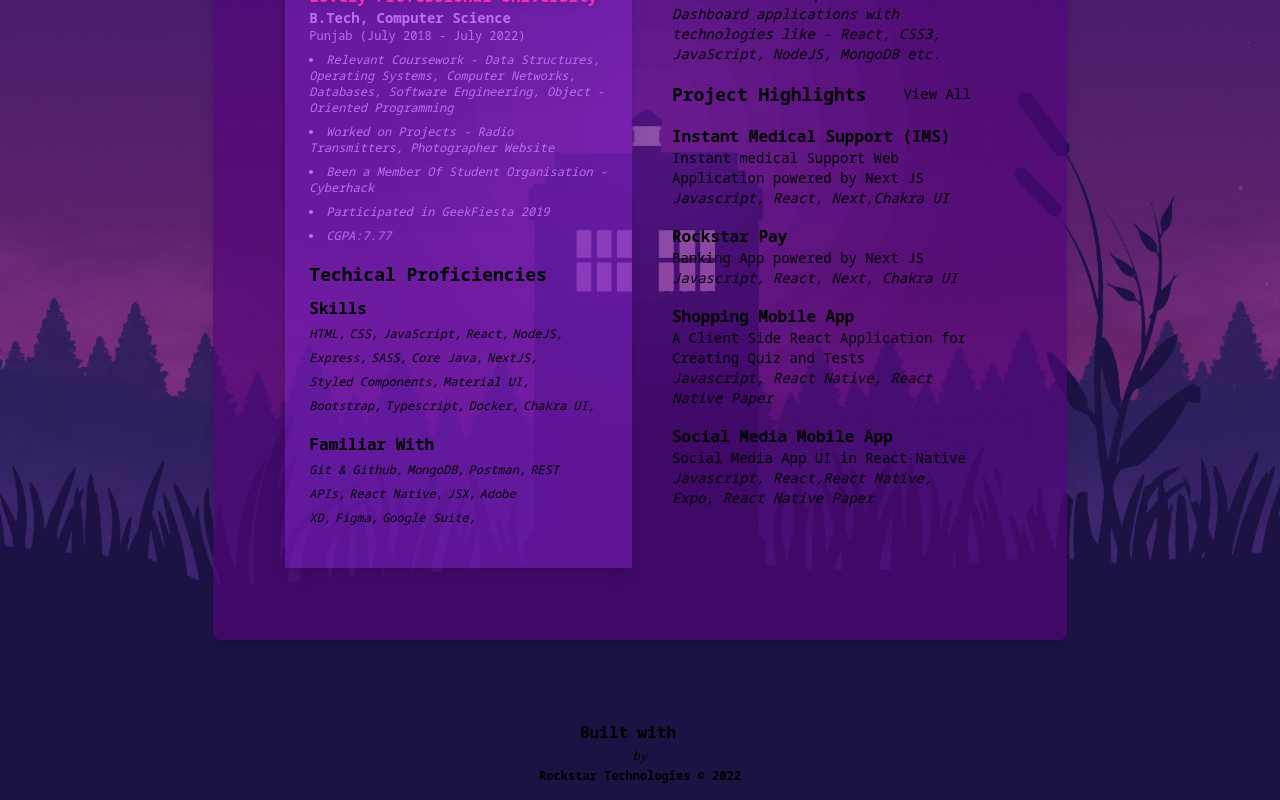
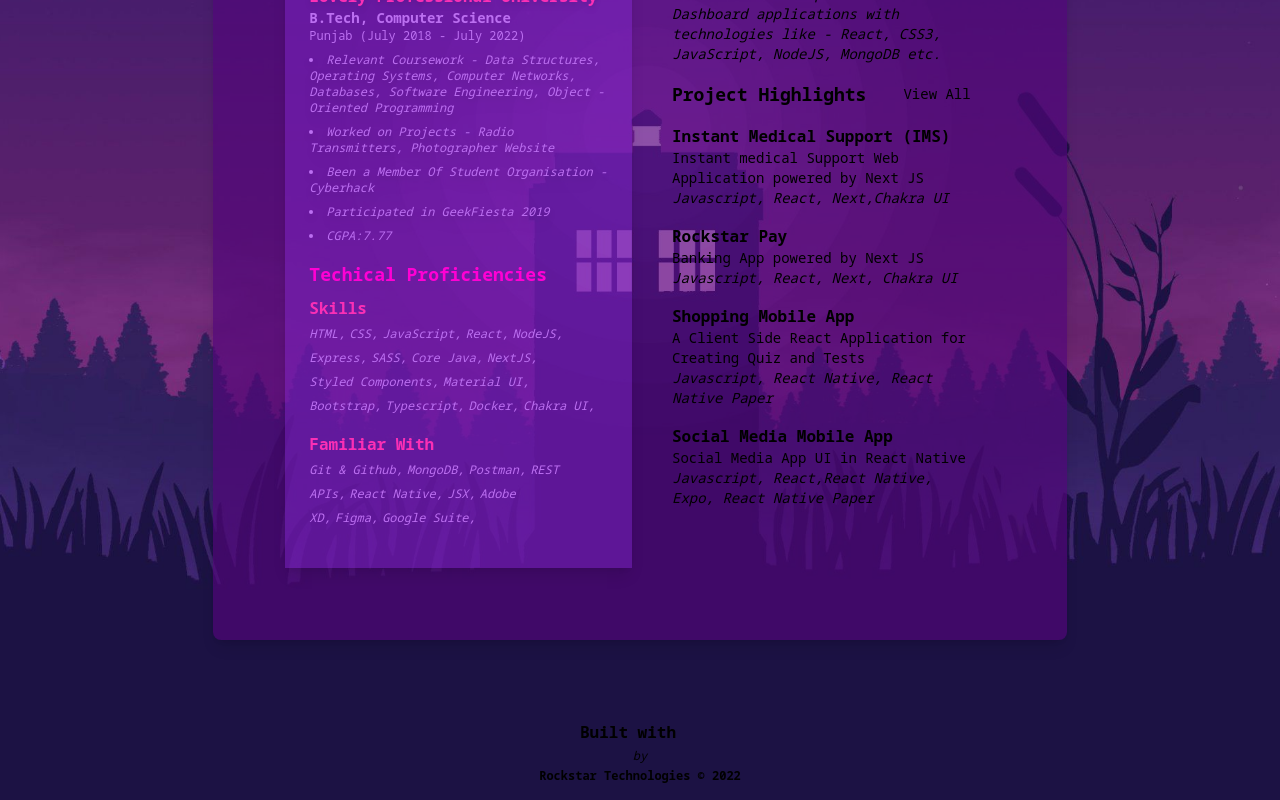
Before and after one commit to Aman7400/digital-resume, a Next.js app: page / in a window 1280 px wide. Shown: the part 696-1496 px from the top of the page. Built offline with nearby package versions, Linux system fonts and the light colour scheme; some icons are missing.

Commit message:
Update TechnicalProfency.js

```diff
--- a/components/TechnicalProfency.js
+++ b/components/TechnicalProfency.js
@@ -4,24 +4,24 @@ export default function TechnicalProfency() {
     return (
 
         <section className="mb-4">
-            <h1 className="font-mono font-extrabold text-lg mb-2">Techical Proficiencies</h1>
-            <h1 className="font-mono font-bold text-md">Skills</h1>
+            <h1 className="font-mono font-extrabold text-lg mb-2 text-heading">Techical Proficiencies</h1>
+            <h1 className="font-mono font-bold text-md text-heading2">Skills</h1>
             <section className="mb-4">
 
                 {
                     technicalProfencies.skills.map((items, i) =>
-                        <span className="italic inline-block font-mono font-thin text-xs mr-1" key={i}>
+                        <span className="italic inline-block font-mono text-subHeading font-thin text-xs mr-1" key={i}>
                             {items},
                         </span>)
                 }
 
             </section>
-            <h1 className="font-mono font-bold text-md">Familiar With</h1>
+            <h1 className="font-mono font-bold text-md text-heading2">Familiar With</h1>
             <section>
 
                 {
                     technicalProfencies.familiarWith.map((items, i) =>
-                        <span className="italic  font-mono font-thin text-xs mr-1" key={i}>
+                        <span className="italic text-subHeading font-mono font-thin text-xs mr-1" key={i}>
                             {items},
                         </span>)
                 }
```
